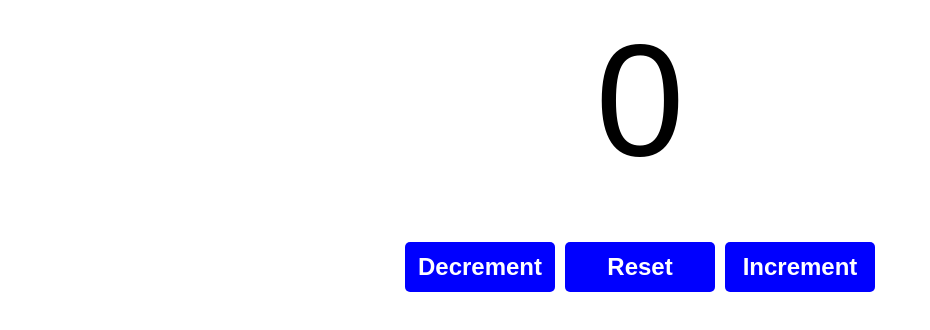
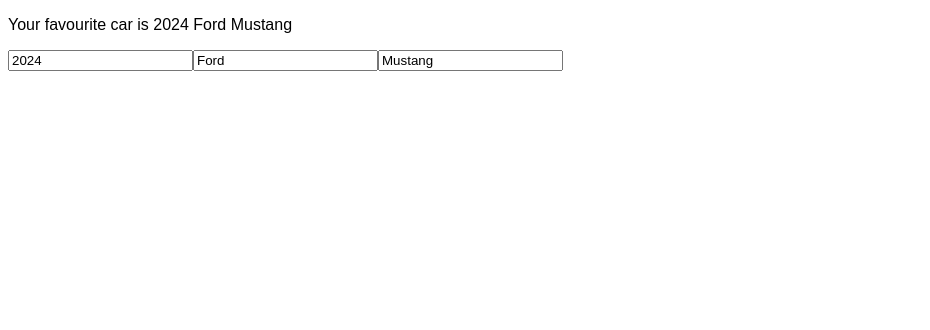
Before and after one commit to ChenTzer/ReactExercise, a React (Vite) app in the folder my-react-app/: page / in a window 1280 px wide. Shown: the top 330 px of the page, without its empty margins (0-930 px from the left). Built offline with nearby package versions, Linux system fonts and the light colour scheme.

Commit message:
Lesson 12 1) Update Object in state

```diff
--- a/my-react-app/src/App.jsx
+++ b/my-react-app/src/App.jsx
@@ -1,9 +1,9 @@
-import Lesson8Counter from "./Lesson8Counter";
+import Lesson12MyComponent from "./Lesson12MyComponent";
 
 function App() {
 
   return (
-      <Lesson8Counter></Lesson8Counter>
+      <Lesson12MyComponent></Lesson12MyComponent>
   );
 
 }
--- /dev/null
+++ b/my-react-app/src/Lesson12MyComponent.jsx
@@ -0,0 +1,27 @@
+import React, {useState} from 'react';
+
+function Lesson12MyComponent(){
+
+    const [car, setCar] = useState({year: 2024, make: "Ford", model: "Mustang"});
+
+    function handleYearChange(e){
+        setCar(c => ({...c, year: e.target.value}));
+    }
+
+    function handleMakeChange(e){
+        setCar(c =>({...c, make: e.target.value}));
+    }
+
+    function handleModelChange(e){
+        setCar(c =>({...c, model: e.target.value}));
+    }
+
+    return (<div>
+        <p> Your favourite car is {car.year} {car.make} {car.model}</p>
+        <input type="number" value={car.year} onChange={handleYearChange}></input>
+        <input type="text" value={car.make} onChange={handleMakeChange}></input>
+        <input type="text" value={car.model} onChange={handleModelChange}></input>
+    </div>)
+}
+
+export default Lesson12MyComponent
```
